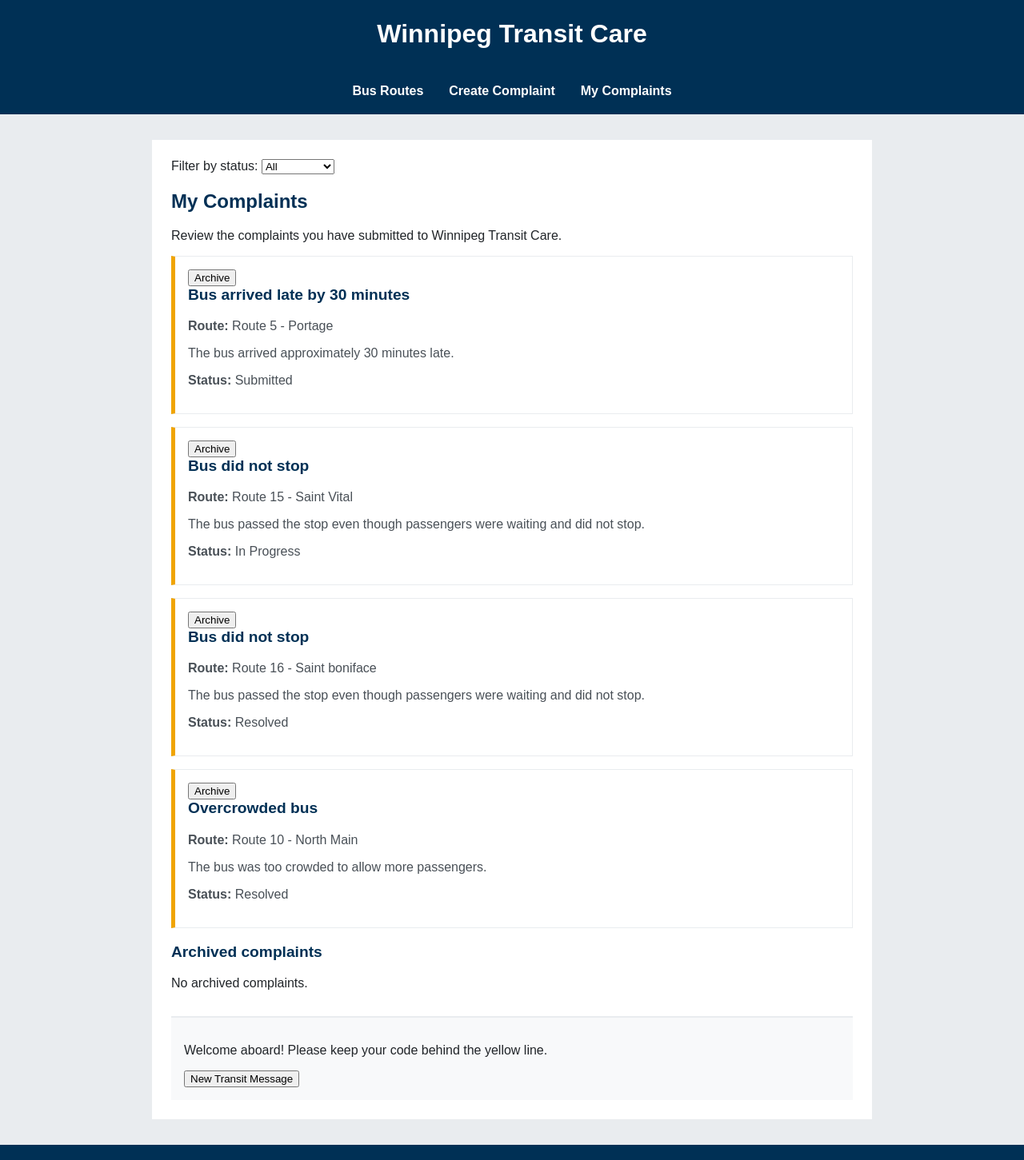
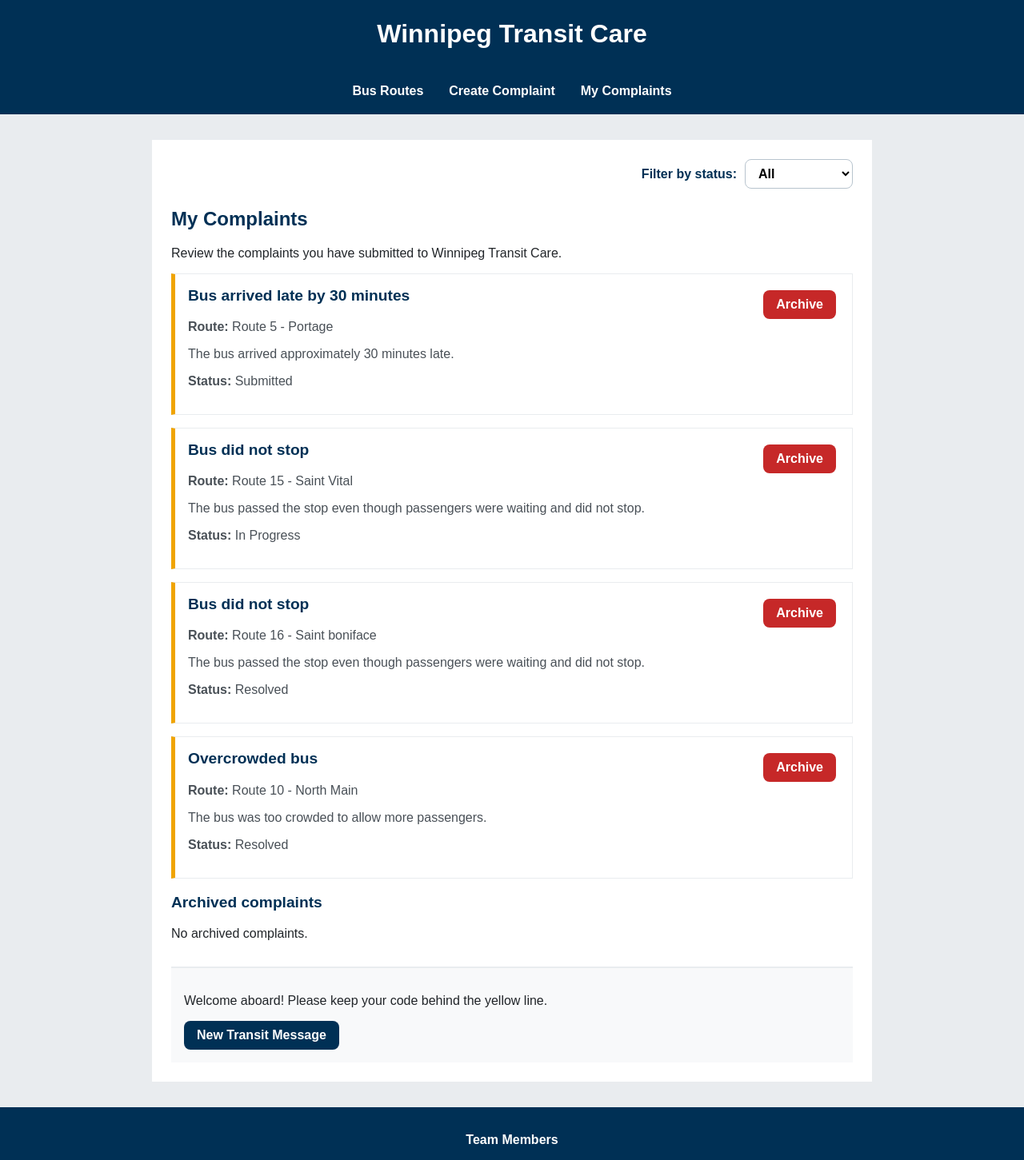
Before and after one commit to rrcw2025oabdel/Winnipeg_Transit_Care, a React (Vite) app: page /complaints in a window 1280 px wide. Shown: the top 1451 px of the page at 80% size. Built offline with nearby package versions, Linux system fonts and the light colour scheme.

Commit message:
Created ViewMyComplaints.module.css to improve styling for Archive restore buttons and list filter

```diff
--- /dev/null
+++ b/src/components/features/ViewMyComplaints/ViewMyComplaints.module.css
@@ -0,0 +1,101 @@
+:global(.my-complaints) > label {
+  display: flex;
+  align-items: center;
+  justify-content: flex-end;
+  gap: 10px;
+  margin-bottom: 24px;
+  font-weight: 600;
+  color: #003055;
+}
+
+:global(.my-complaints) > label select {
+  padding: 8px 12px;
+  border: 1px solid #b8c4ce;
+  border-radius: 8px;
+  background: white;
+  font: inherit;
+}
+
+:global(.complaint-list) {
+  list-style: none;
+  padding: 0;
+}
+
+:global(.complaint-card) {
+  position: relative;
+  padding: 24px 130px 24px 24px;
+  margin-bottom: 20px;
+  border: 1px solid #e1e6ea;
+  border-left: 5px solid #f0a400;
+  border-radius: 0;
+  background: white;
+}
+
+:global(.complaint-card) > button {
+  position: absolute;
+  top: 20px;
+  right: 20px;
+  padding: 9px 16px;
+  border: 0;
+  border-radius: 8px;
+  background: #c62828;
+  color: white;
+  font: inherit;
+  font-weight: 600;
+  cursor: pointer;
+}
+
+:global(.my-complaints) > ul:not(:global(.complaint-list)) {
+  list-style: none;
+  padding: 0;
+}
+
+:global(.my-complaints) > ul:not(:global(.complaint-list)) > li {
+  display: flex;
+  align-items: center;
+  justify-content: space-between;
+  gap: 16px;
+  padding: 16px 20px;
+  margin-bottom: 12px;
+  border: 1px solid #e1e6ea;
+  border-radius: 8px;
+  background: white;
+}
+
+:global(.my-complaints) > ul:not(:global(.complaint-list)) button {
+  padding: 9px 16px;
+  border: 0;
+  border-radius: 8px;
+  background: #218047;
+  color: white;
+  font: inherit;
+  font-weight: 600;
+  cursor: pointer;
+}
+
+:global(.transit-message-box) button {
+  padding: 9px 16px;
+  border: 0;
+  border-radius: 8px;
+  background: #003055;
+  color: white;
+  font: inherit;
+  font-weight: 600;
+  cursor: pointer;
+}
+
+:global(.complaint-card) > button:hover,
+:global(.my-complaints) > ul:not(:global(.complaint-list)) button:hover,
+:global(.transit-message-box) button:hover {
+  filter: brightness(0.88);
+}
+
+@media (max-width: 600px) {
+  :global(.complaint-card) {
+    padding: 70px 24px 24px;
+  }
+
+  :global(.my-complaints) > ul:not(:global(.complaint-list)) > li {
+    flex-wrap: wrap;
+  }
+}
--- a/src/components/features/ViewMyComplaints/ViewMyComplaints.tsx
+++ b/src/components/features/ViewMyComplaints/ViewMyComplaints.tsx
@@ -1,4 +1,5 @@
 import {useState} from "react";
+import "./ViewMyComplaints.module.css";
 
 type ViewMyComplaintsProps = {
   transitMessage: string;
```
